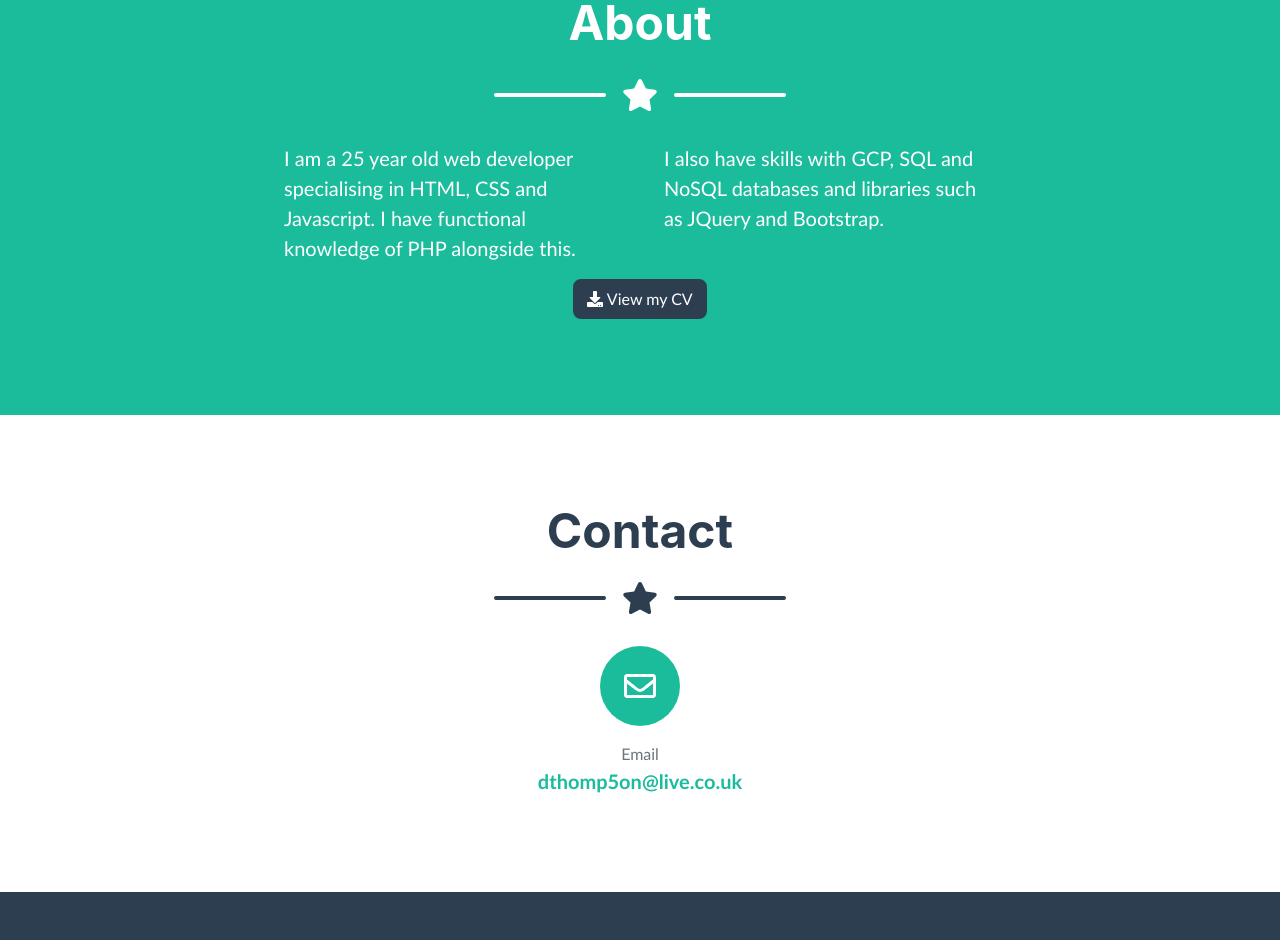
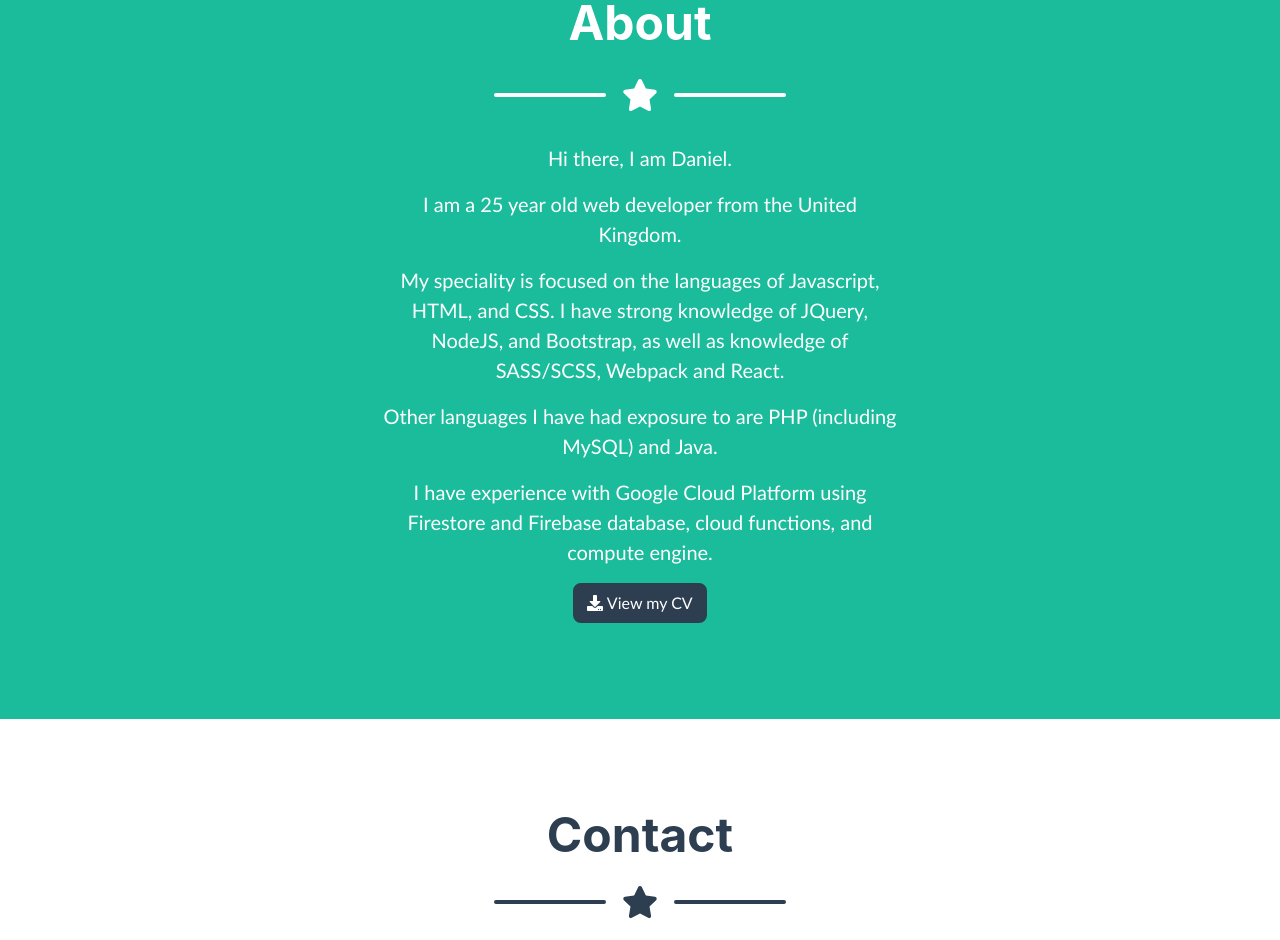
Before and after one commit to danthompson95/danthompson95.github.io, a plain HTML site: page index.html in a window 1280 px wide. Shown: the part 1559-2499 px from the top of the page. Drawn offline with nearby package versions, Linux system fonts and the light colour scheme; a web font is replaced by a local one.

Commit message:
Prettier and Updating about

```diff
--- a/index.html
+++ b/index.html
@@ -304,17 +304,27 @@
           <div class="divider-custom-line"></div>
         </div>
         <!-- About Section Content-->
-        <div class="row">
-          <div class="col-lg-4 ml-auto">
+        <div class="row justify-content-center text-center">
+          <div class="col-lg-6">
             <p class="lead">
-              I am a 25 year old web developer specialising in HTML, CSS and
-              Javascript. I have functional knowledge of PHP alongside this.
+              Hi there, I am Daniel.
             </p>
-          </div>
-          <div class="col-lg-4 mr-auto">
             <p class="lead">
-              I also have skills with GCP, SQL and NoSQL databases and libraries
-              such as JQuery and Bootstrap.
+              I am a 25 year old web developer from the United Kingdom.
+            </p>
+            <p class="lead">
+              My speciality is focused on the languages of Javascript, HTML, and
+              CSS. I have strong knowledge of JQuery, NodeJS, and Bootstrap, as
+              well as knowledge of SASS/SCSS, Webpack and React.
+            </p>
+
+            <p class="lead">
+              Other languages I have had exposure to are PHP (including MySQL)
+              and Java.
+            </p>
+            <p class="lead">
+              I have experience with Google Cloud Platform using Firestore and
+              Firebase database, cloud functions, and compute engine.
             </p>
           </div>
         </div>
```
Also changed, not shown: 1 other file.
